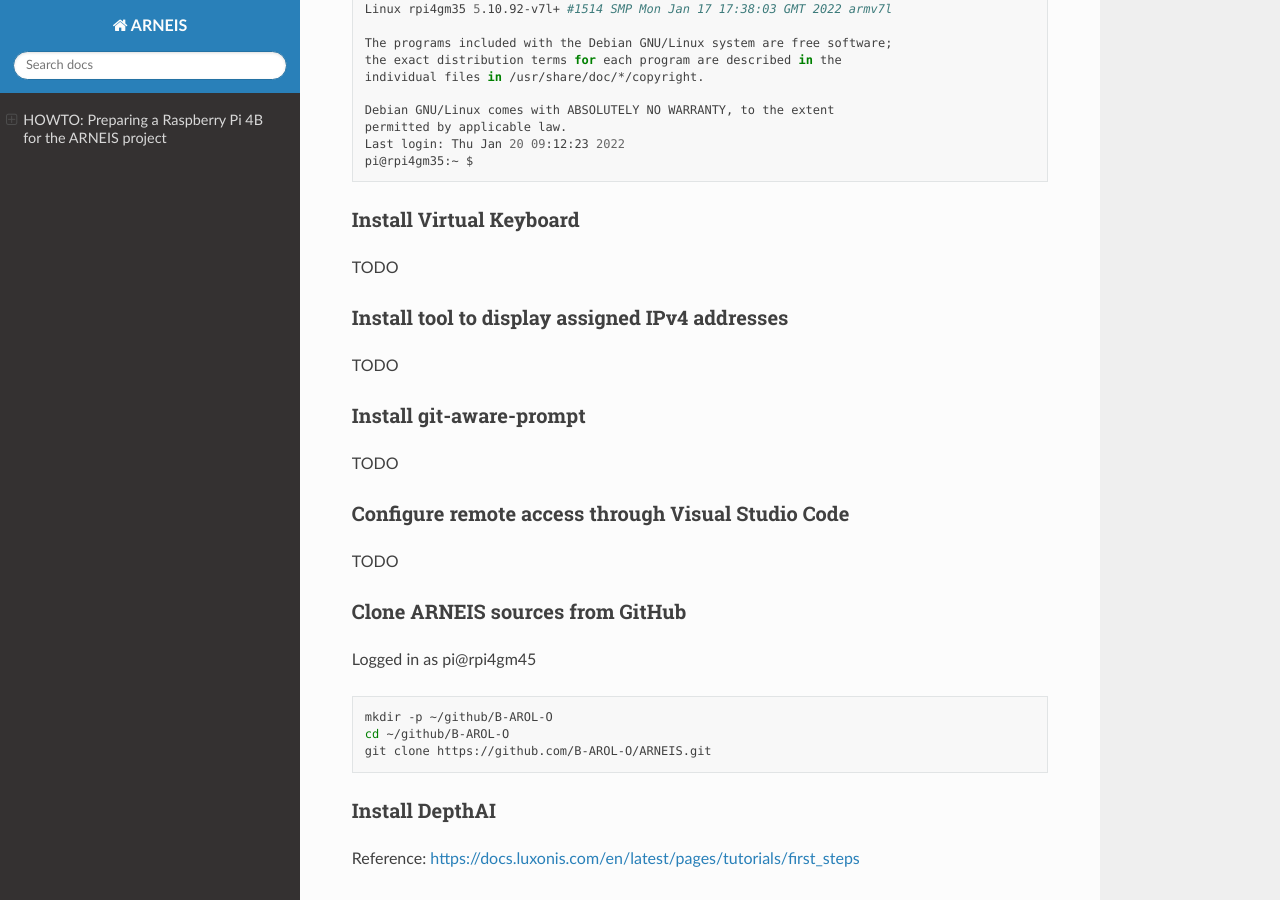
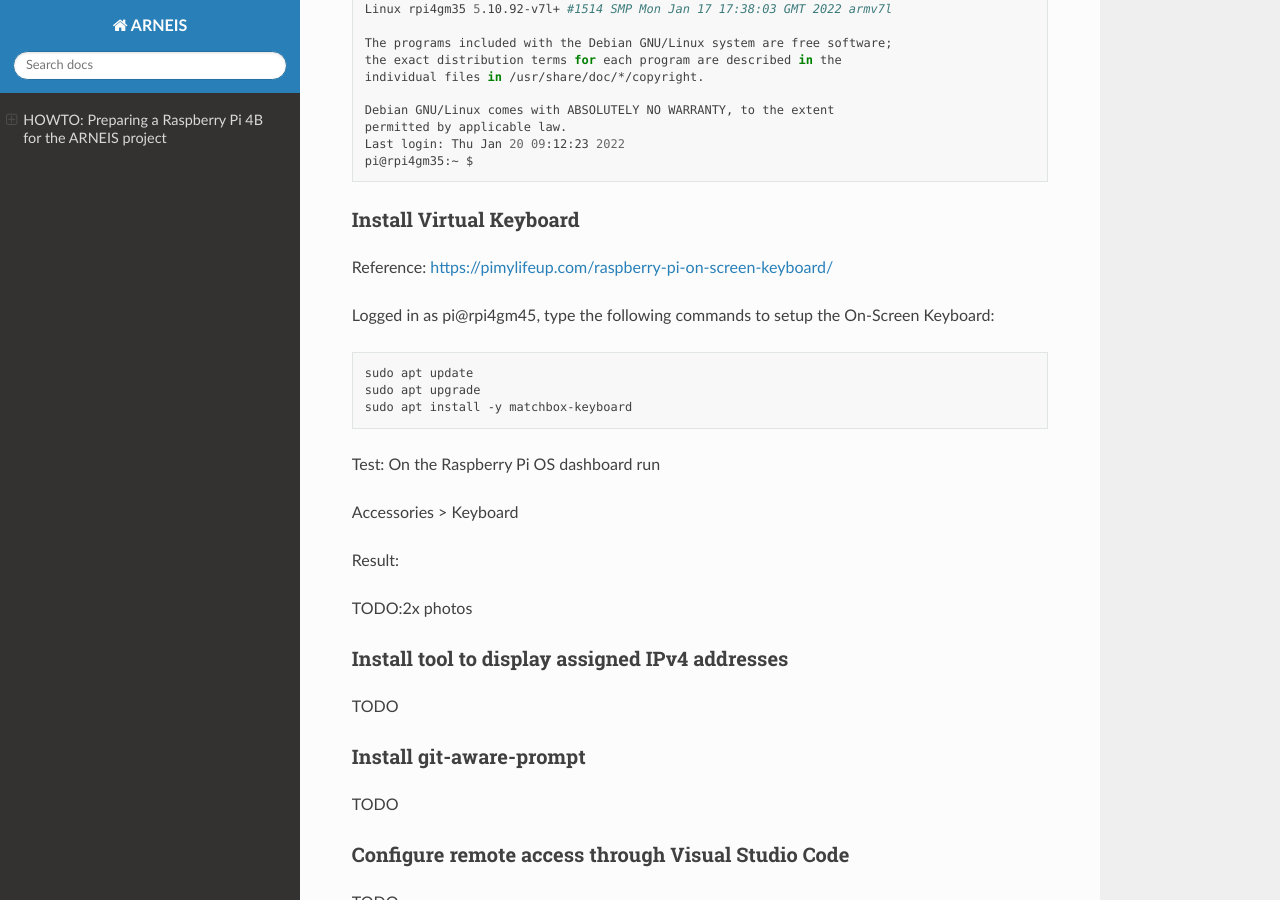
Before and after one commit to B-AROL-O/ARNEIS, a Sphinx documentation site: the page built from docs/howto/howto-prepare-rpi4b-for-arneis.md, in a window 1280 px wide and 900 px high, scrolled down 8368 px. Built offline with Sphinx 7.4.7 and the Read the Docs theme 2.0.0, drawn with Linux system fonts in a browser that asks for light colours.

Commit message:
Expand section: Install Virtual Keyboard
Signed-off-by: Macario Gianpaolo <gmacario@gmail.com>

````diff
--- a/docs/howto/howto-prepare-rpi4b-for-arneis.md
+++ b/docs/howto/howto-prepare-rpi4b-for-arneis.md
@@ -324,7 +324,23 @@ pi@rpi4gm35:~ $
 
 ### Install Virtual Keyboard
 
-TODO
+Reference: <https://pimylifeup.com/raspberry-pi-on-screen-keyboard/>
+
+Logged in as pi@rpi4gm45, type the following commands to setup the On-Screen Keyboard:
+
+```bash
+sudo apt update
+sudo apt upgrade
+sudo apt install -y matchbox-keyboard
+```
+
+Test: On the Raspberry Pi OS dashboard run
+
+Accessories > Keyboard
+
+Result:
+
+TODO:2x photos
 
 
 ### Install tool to display assigned IPv4 addresses
````
